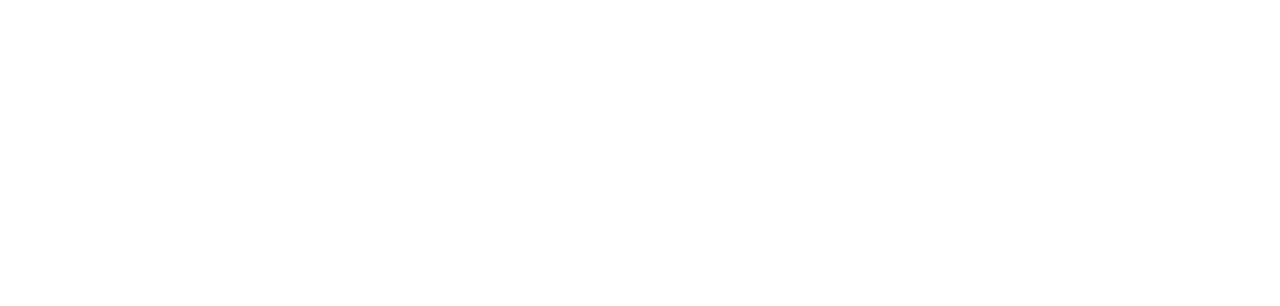
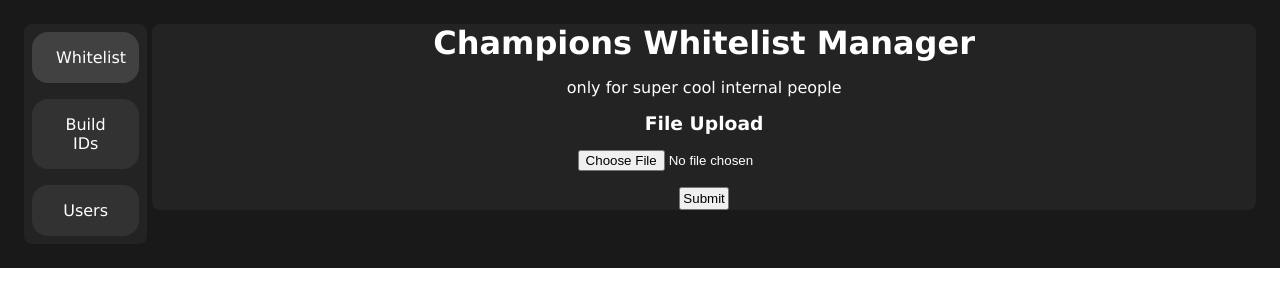
Before and after one commit to GDChampions/website, a React (Vite) app: page /dashboard in a window 1280 px wide. Before the commit this address had no page. Shown: the top 306 px of the page. Built offline with nearby package versions, Linux system fonts and the light colour scheme.

Commit message:
add pages directory

```diff
--- a/src/index.css
+++ b/src/index.css
@@ -1,4 +1,15 @@
 * {
-  pad: 0;
-  margin: 0;
+    margin: 0;
+    padding: 0;
 }
+
+#root {
+    width: 100%;
+    height: 100%;
+    overflow: hidden;
+}
+
+body {
+    width: 100vw;
+    height: 100vh;
+}
--- a/src/main.tsx
+++ b/src/main.tsx
@@ -3,12 +3,14 @@
 import './index.css'
 import { BrowserRouter, Route, Routes } from 'react-router'
 import Home from './Home'
+import Dashboard from './pages/dashboard/Dashboard'
 
 createRoot(document.getElementById('root')!).render(
   <StrictMode>
     <BrowserRouter>
       <Routes>
         <Route path="/" element={<Home />} />
+        <Route path="/dashboard" element={<Dashboard />} />
       </Routes>
     </BrowserRouter>
   </StrictMode>,
--- /dev/null
+++ b/src/pages/dashboard/BuildIDs.tsx
@@ -0,0 +1,23 @@
+import { useEffect, useState } from "react"
+
+export default function BuildIDs() {
+    const [builds, setBuilds] = useState<string[]>([])
+
+    const getBuilds = async () => {
+        const result = await (await fetch(
+            "http://localhost:41010/get-allowed-builds"
+        )).json()
+        console.log(result)
+        setBuilds(result)
+    }
+
+    useEffect(() => {
+        getBuilds()
+    }, [])
+
+    return <div className="build-ids">
+        {builds.map(build => {
+            return <p>{build}</p>
+        })}
+    </div>
+}
--- /dev/null
+++ b/src/pages/dashboard/Dashboard.tsx
@@ -0,0 +1,58 @@
+import { useState } from 'react'
+import Whitelist from './Whitelist';
+import BuildIDs from './BuildIDs';
+import "./dashboard.css"
+
+function SidebarItem({ text, callback, isActive }: { text: string, callback: () => void, isActive: boolean }) {
+    return (
+        <div className={`sidebar-item ${isActive ? "active" : ""}`} onClick={callback}>
+            {text}
+        </div>
+    )
+}
+
+function Dashboard() {
+    const [activeTab, setActiveTab] = useState("whitelist");
+
+    return <div className="dashboard-root">
+        <main>
+            <div className="sidebar">
+                <SidebarItem
+                    text='Whitelist'
+                    callback={() => {
+                        setActiveTab("whitelist")
+                    }}
+                    isActive={activeTab == "whitelist"}
+                />
+                <SidebarItem
+                    text='Build IDs'
+                    callback={() => {
+                        setActiveTab("build-ids")
+                    }}
+                    isActive={activeTab == "build-ids"}
+                />
+                <SidebarItem
+                    text='Users'
+                    callback={() => {
+                        setActiveTab("users")
+                    }}
+                    isActive={activeTab == "users"}
+                />
+            </div>
+            <div className="content">
+                {(() => {
+                    switch (activeTab) {
+                        case "whitelist":
+                            return <Whitelist />
+                        case "build-ids":
+                            return <BuildIDs />
+                        default:
+                            return <p>Unable to find page</p>
+                    }
+                })()}
+            </div>
+        </main>
+    </div>
+}
+
+export default Dashboard
--- /dev/null
+++ b/src/pages/dashboard/Whitelist.css
@@ -0,0 +1,12 @@
+center {
+    display: flex;
+    flex-direction: column;
+    gap: 1rem;
+    align-items: center;
+    height: 100%;
+}
+
+center button {
+    /* width: 100%; */
+    padding: 2px;
+}
--- /dev/null
+++ b/src/pages/dashboard/Whitelist.tsx
@@ -0,0 +1,39 @@
+import { useRef, useState } from "react";
+import "./Whitelist.css"
+
+type Response = {
+    message: string
+    rowCount: number
+    data: any
+}
+
+export default function Whitelist() {
+    const input = useRef<HTMLInputElement>(null);
+    const [result, setResult] = useState<Response | null>(null);
+    return <>
+        <center>
+            <h1>Champions Whitelist Manager</h1>
+            <p>only for super cool internal people</p>
+
+            <h3>File Upload</h3>
+            <input type="file" name="whitelists" ref={input} />
+            <button type="button" onClick={async (e) => {
+                if (!input.current || !input.current.files || !input.current.files[0]) return
+
+                const file = input.current.files[0]
+                let formData = new FormData()
+                formData.append("file", file)
+                const result = await fetch("https://api.champions.gd/upload", {
+                    method: "POST",
+                    body: formData
+                })
+                setResult(await result.json())
+            }}>Submit</button>
+
+            {result && <>
+                <p>Server responded with: <b>{result.message}</b></p>
+                <p>Users updated: <b>{result.rowCount}</b></p>
+            </>}
+        </center>
+    </>
+}
--- /dev/null
+++ b/src/pages/dashboard/dashboard.css
@@ -0,0 +1,53 @@
+.dashboard-root {
+    font-family: 'Lucida Sans', 'Lucida Sans Regular', 'Lucida Grande', 'Lucida Sans Unicode', Geneva, Verdana, sans-serif;
+    background-color: rgb(25, 25, 25);
+    color: white;
+    text-align: center;
+    display: flex;
+    align-items: center;
+    justify-content: center;
+}
+
+main {
+    width: 100%;
+    height: 100%;
+    display: flex;
+    flex-direction: row;
+    justify-content: space-around;
+    margin: 1.5rem;
+    gap: 5px;
+}
+
+.sidebar {
+    display: flex;
+    flex-direction: column;
+    width: 10%;
+    height: calc(100% - 3rem);
+    background-color: rgb(35, 35, 35);
+    border-radius: 0.5rem;
+}
+
+.sidebar-item {
+    padding-left: 1.5rem;
+    padding-right: 1.5rem;
+    padding-top: 1rem;
+    padding-bottom: 1rem;
+
+    background-color: rgb(50, 50, 50);
+    border-radius: 1rem;
+    margin: 0.5rem;
+
+    cursor: pointer;
+    user-select: none;
+}
+
+.sidebar-item.active {
+    background-color: rgb(65, 65, 65);
+}
+
+.content {
+    width: 90%;
+    height: calc(100% - 3rem);
+    background-color: rgb(35, 35, 35);
+    border-radius: 0.5rem;
+}
```
